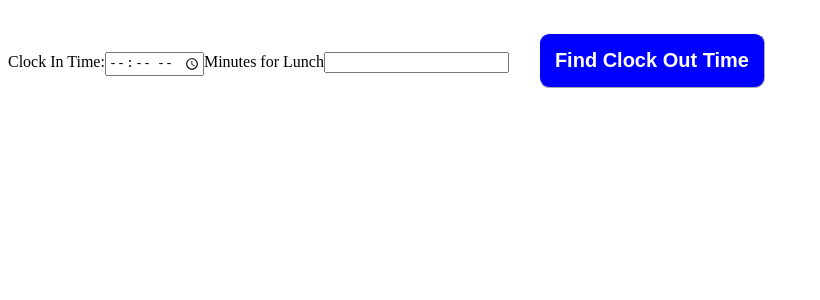
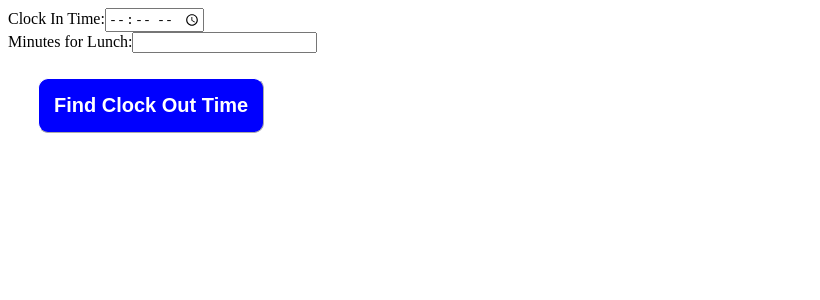
Before and after one commit to tedweiss/react-clock-out-calculator, a React app: page / in a window 1280 px wide. Both pictures are taken after a click on the button "End of Day". Shown: the top 300 px of the page, without its empty margins (0-820 px from the left). Built offline with nearby package versions, Linux system fonts and the light colour scheme.

Commit message:
use InputLabel component for inputs

```diff
--- a/src/components/ClockOutSelection.jsx
+++ b/src/components/ClockOutSelection.jsx
@@ -44,36 +44,12 @@ const ClockOutSelection = props => {
     <>
       {(endOfWeek || endOf2Weeks || getOnTrack) && (
         <InputLabel label={'Total Time so Far:'} type={'number'} onChange={e => setTimeSoFar(e.target.value)} />
-        // <>
-        //   <label>Total Time so Far:</label>
-        //   <input
-        //     type={'number'}
-        //     onChange={e => {
-        //       setTimeSoFar(e.target.value)
-        //     }}
-        //   />
-        // </>
       )}
       {getOnTrack && (
-        <>
-          <label>Work Days so Far:</label>
-          <input
-            type={'number'}
-            onChange={e => {
-              setDaysSoFar(e.target.value)
-            }}
-          />
-        </>
+        <InputLabel label={'Work Days so Far:'} type={'number'} onChange={e => setDaysSoFar(e.target.value)} />
       )}
-      <label>Clock In Time:</label>
-      <input type={'time'} onBlur={handleBlur} onChange={handleInputChange} />
-      <label>Minutes for Lunch</label>
-      <input
-        type={'number'}
-        onChange={e => {
-          setLunchTime(e.target.value)
-        }}
-      />
+      <InputLabel label={'Clock In Time:'} type={'time'} onBlur={handleBlur} onChange={handleInputChange} />
+      <InputLabel label={'Minutes for Lunch:'} type={'number'} onChange={e => setLunchTime(e.target.value)} />
       <Button handleClick={handleClick} text={'Find Clock Out Time'} />
       {displayTime && (
         <div>
--- a/src/components/InputLabel.jsx
+++ b/src/components/InputLabel.jsx
@@ -1,11 +1,11 @@
 import React from 'react'
 
 const InputLabel = props => {
-  const { label, onChange, type } = props
+  const { label, onBlur, onChange, type } = props
   return (
     <div>
       <label>{label}</label>
-      <input type={type} onChange={onChange} />
+      <input type={type} onBlur={onBlur} onChange={onChange} />
     </div>
   )
 }
```
